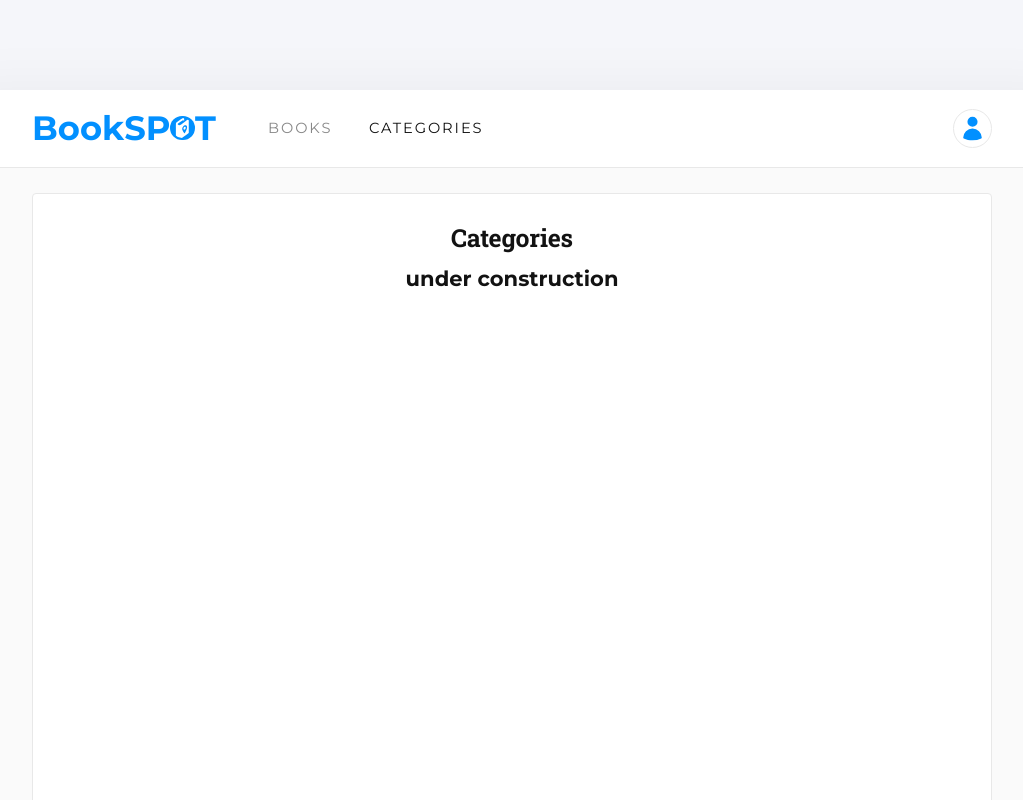
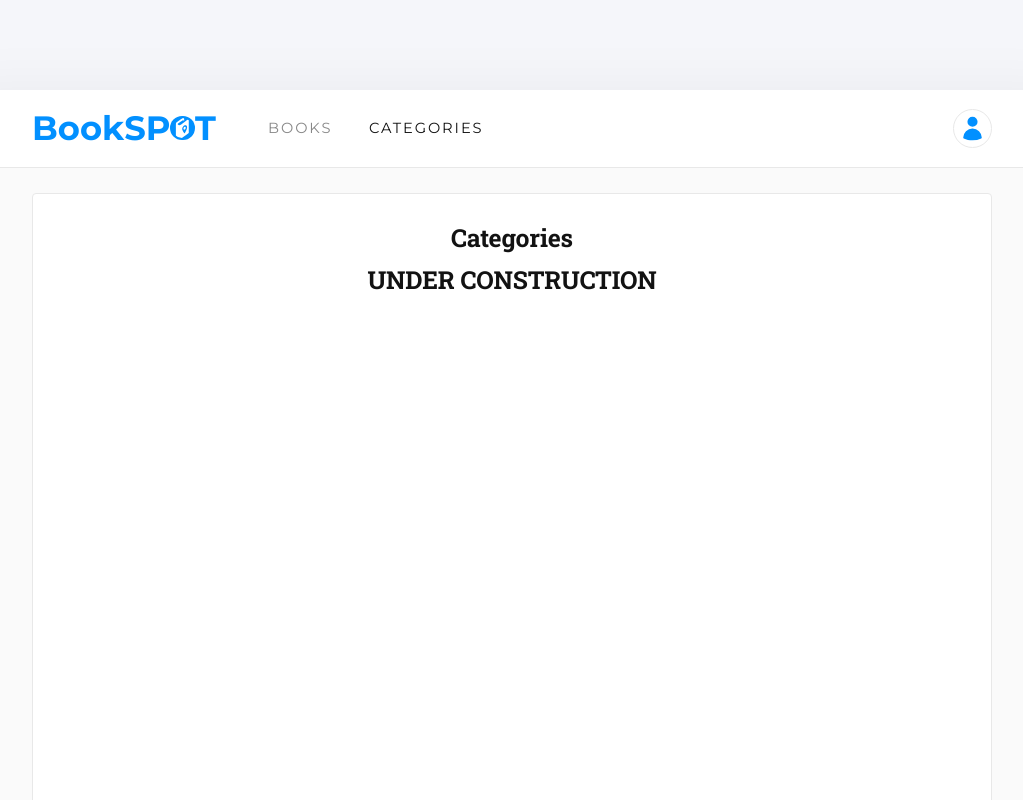
Before and after one commit to luigirazum/mv-bookspot-app, a React (Create React App) app: page /categories in a window 1280 px wide. Both pictures are taken after a click on the button "CHECK STATUS". Shown: the top 800 px of the page, without its empty margins (128-1151 px from the left). Built offline with nearby package versions, Linux system fonts and the light colour scheme.

Commit message:
Fix typo on h3 className

```diff
--- a/src/routes/Categories.jsx
+++ b/src/routes/Categories.jsx
@@ -33,7 +33,7 @@ const Categories = () => {
             <h2 className="categoriesTitle">Categories</h2>
             {
               status ? (
-                <h3 className="underContruction">
+                <h3 className="underConstruction">
                   {status}
                 </h3>
               ) : (
```
